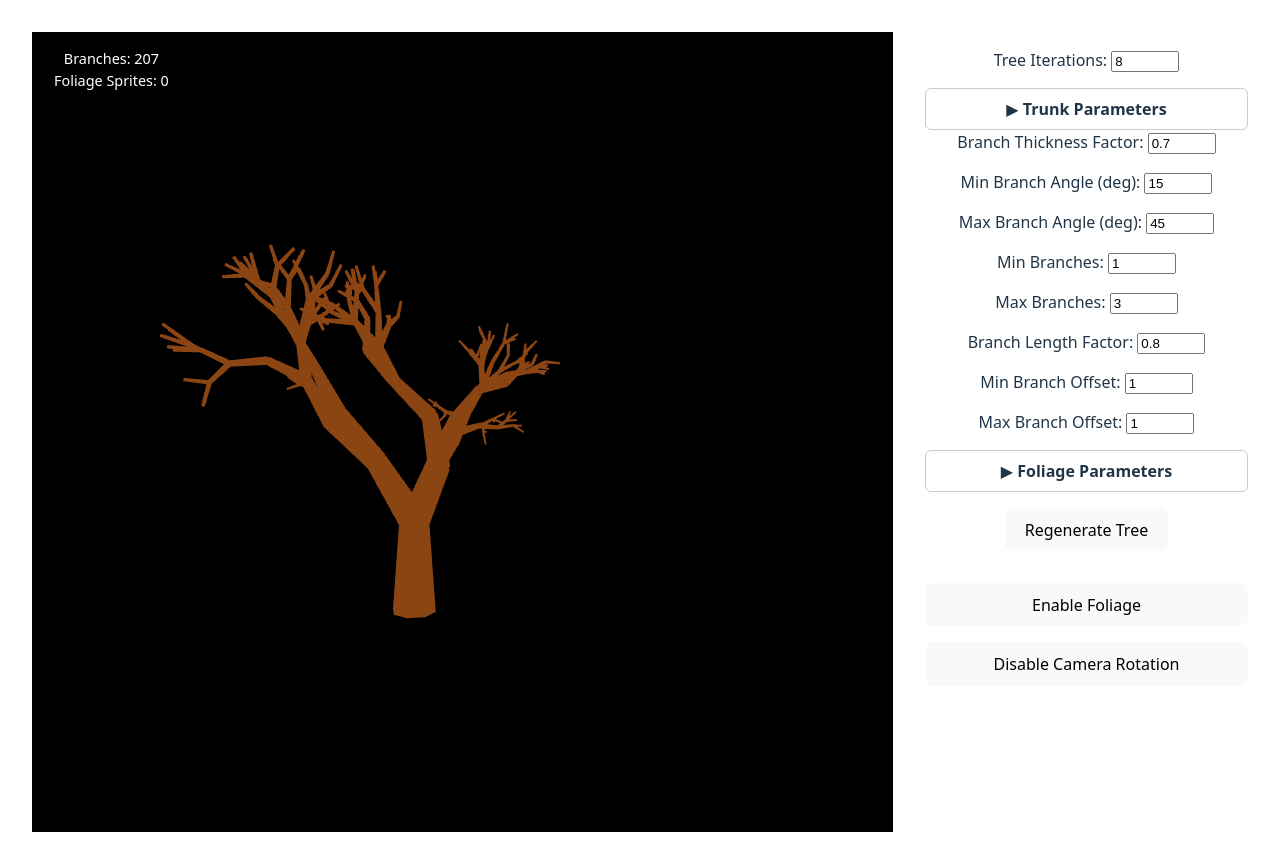
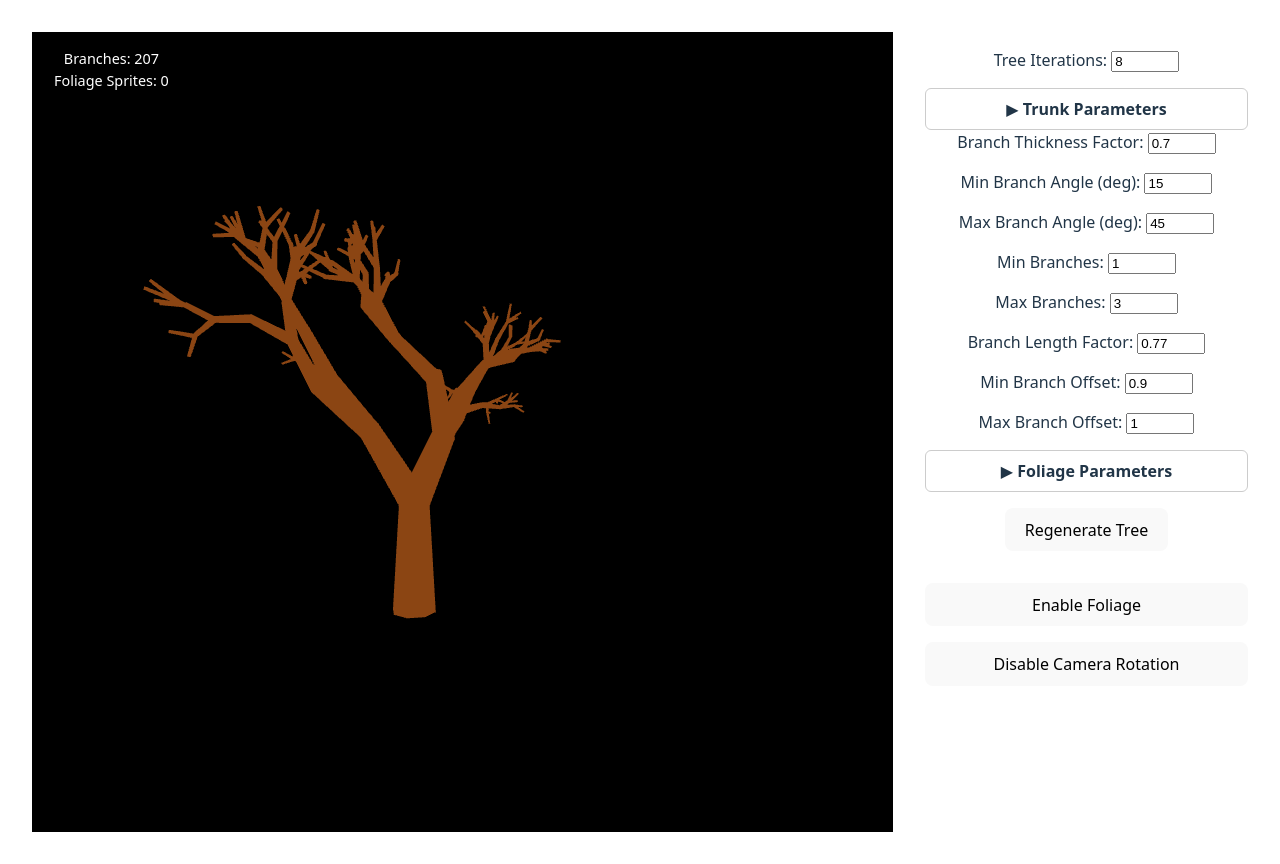
Before and after one commit to QbertMF/trapDoor, a React (Vite) app: page / in a window 1280 px wide. Built offline with nearby package versions, Linux system fonts and the light colour scheme.

Commit message:
new initial values

```diff
--- a/src/RotatingCube.jsx
+++ b/src/RotatingCube.jsx
@@ -15,16 +15,16 @@ function RotatingCube() {
   const [maxAngle, setMaxAngle] = useState(45);
   const [minBranch, setMinBranch] = useState(1);
   const [maxBranch, setMaxBranch] = useState(3);
-  const [branchLengthFactor, setBranchLengthFactor] = useState(0.8);
+  const [branchLengthFactor, setBranchLengthFactor] = useState(0.77);
   const [trunkThickness, setTrunkThickness] = useState(0.5); // default value
-  const [trunkLength, setTrunkLength] = useState(2.0);
+  const [trunkLength, setTrunkLength] = useState(2.5);
   const [branchThicknessFactor, setBranchThicknessFactor] = useState(0.7); // default value
   const [cameraRotationEnabled, setCameraRotationEnabled] = useState(true);
   const [foliageEnabled, setFoliageEnabled] = useState(false); // default off
-  const [folIterationStart, setFolIterationStart] = useState(0);
+  const [folIterationStart, setFolIterationStart] = useState(1);
   const [branchCount, setBranchCount] = useState(0);
   const [foliageCount, setFoliageCount] = useState(0);
-  const [minBranchOffset, setMinBranchOffset] = useState(1.0);
+  const [minBranchOffset, setMinBranchOffset] = useState(0.9);
   const [maxBranchOffset, setMaxBranchOffset] = useState(1.0);
   const orbitAzimuthRef = useRef(0); // horizontal angle
   const orbitElevationRef = useRef(0); // vertical angle
```
